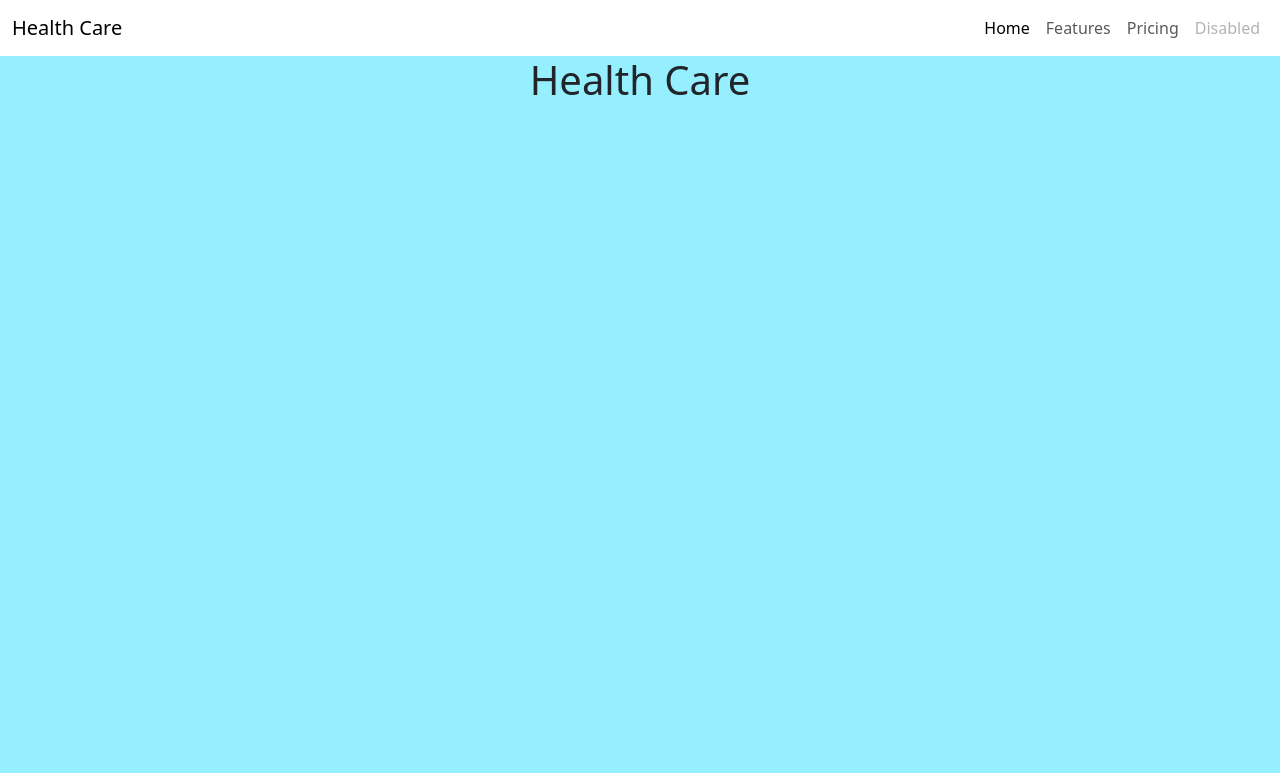
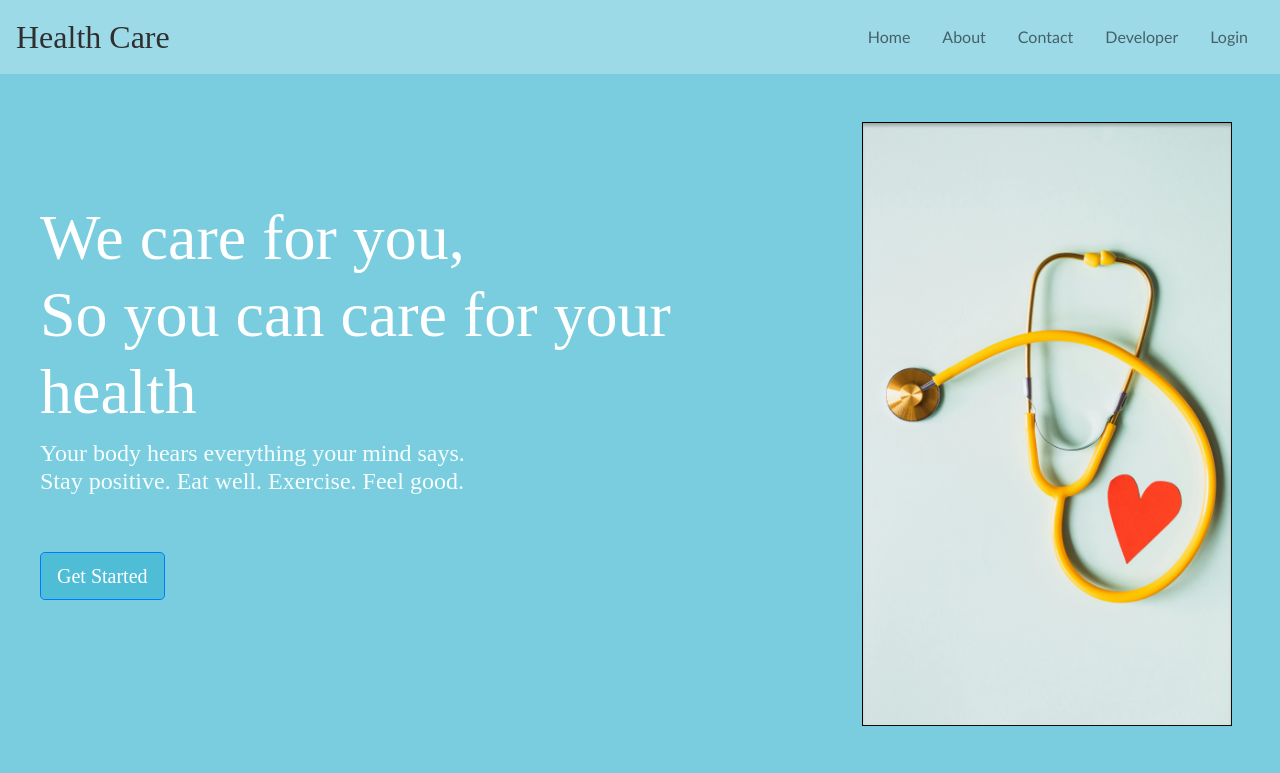
Before and after one commit to ApoorvaKhajbage/medicine_recommendation_system, a Flask app: template templates/index.html in a window 1280 px wide. Shown: the top 773 px of the page. Run offline with Flask 3, Linux system fonts and the light colour scheme; the template is opened without the code that fills it, so the values that code supplies are empty; some libraries are stand-ins or nearby versions.

Commit message:
homepage created

```diff
--- a/templates/index.html
+++ b/templates/index.html
@@ -1,37 +1,65 @@
-<!doctype html>
+<!DOCTYPE html>
 <html lang="en">
+
 <head>
-  <meta charset="utf-8">
-  <meta name="viewport" content="width=device-width, initial-scale=1">
-  <title>Bootstrap demo</title>
-  <link href="https://cdn.jsdelivr.net/npm/bootstrap@5.3.3/dist/css/bootstrap.min.css" rel="stylesheet" integrity="sha384-QWTKZyjpPEjISv5WaRU9OFeRpok6YctnYmDr5pNlyT2bRjXh0JMhjY6hW+ALEwIH" crossorigin="anonymous">
+    <meta charset="UTF-8">
+    <meta name="viewport" content="width=device-width, initial-scale=1.0">
+    <title>Medicine Recommendation System</title>
+    <link href="https://stackpath.bootstrapcdn.com/bootstrap/4.5.2/css/bootstrap.min.css" rel="stylesheet">
+    <link rel="stylesheet" href="style.css">
 </head>
-<body style=" background-color:#96EFFF;">
-<nav class="navbar navbar-expand-lg navbar-light" style="background-color:#ffffff;">
-  <div class="container-fluid">
-    <a class="navbar-brand" href="#">Health Care</a>
-    <button class="navbar-toggler" type="button" data-bs-toggle="collapse" data-bs-target="#navbarNav" aria-controls="navbarNav" aria-expanded="false" aria-label="Toggle navigation">
+
+<body style="background-color: rgba(59, 182, 209, 0.68);">
+    <nav class="navbar navbar-expand-lg navbar-dark" style="background-color: rgba(255, 255, 255, 0.26);">
+        <a class="navbar-brand"
+            style="font-size: 2rem;font-family: 'Times New Roman', Times, serif; color:rgb(47, 47, 47)" href="#">Health
+            Care</a>
+        <button class="navbar-toggler" type="button" data-toggle="collapse" data-target="#navbarSupportedContent"
+            aria-controls="navbarSupportedContent" aria-expanded="false" aria-label="Toggle navigation">
             <span class="navbar-toggler-icon"></span>
         </button>
-    <div class="collapse navbar-collapse justify-content-end" id="navbarNav">
-      <ul class="navbar-nav">
+
+        <div class="collapse navbar-collapse " id="navbarSupportedContent">
+            <ul class="navbar-nav ml-auto ">
                 <li class="nav-item">
-          <a class="nav-link active" aria-current="page" href="#">Home</a>
+                    <a class=" customLink" href="#">Home</a>
                 </li>
                 <li class="nav-item">
-          <a class="nav-link" href="#">Features</a>
+                    <a class=" customLink" href="#">About</a>
                 </li>
                 <li class="nav-item">
-          <a class="nav-link" href="#">Pricing</a>
+                    <a class=" customLink" href="#">Contact</a>
                 </li>
                 <li class="nav-item">
-          <a class="nav-link disabled" aria-disabled="true">Disabled</a>
+                    <a class=" customLink" href="#">Developer</a>
+                </li>
+                <li class="nav-item">
+                    <a class=" customLink" href="#">Login</a>
                 </li>
             </ul>
         </div>
+    </nav>
+
+    <!-- Hero section -->
+    <div class="d-flex vh-90  justify-content-center  align-items-center ">
+        <div class="w-75 p-4 ml-3 mb-5 justify-content-center fs-1" style=" font-family: Lora;">
+            <h1 style="font-size: 4rem; color:white;">We care for you, <br> So you can care for your health</h1>
+            <h4 style="color: #f5fefd;">Your body hears everything your mind says.<br>
+                Stay positive. Eat well. Exercise. Feel good.</h4>
+            <button class="btn btn-primary  btn-lg mt-5 " style="background-color: rgba(59, 182, 209, 0.68);" onclick="redirectToDashboard()" >Get Started</button>
         </div>
-</nav>
-<h1 class="text-center">Health Care</h1>
-<script src="https://cdn.jsdelivr.net/npm/bootstrap@5.3.3/dist/js/bootstrap.bundle.min.js" integrity="sha384-YvpcrYf0tY3lHB60NNkmXc5s9fDVZLESaAA55NDzOxhy9GkcIdslK1eN7N6jIeHz" crossorigin="anonymous"></script>
+        <div class="w-50 p-5 justify-content-center align-items-center ">
+            <img src="../static/hero.png" width="370" class="img-fluid ml-5 " alt="hero image">
+        </div>
+    </div>
+
+<script>
+    function redirectToDashboard() {
+        window.location.href = 'dashboard.html';
+    }
+</script>
+    <script src="https://code.jquery.com/jquery-3.5.1.slim.min.js"></script>
+    <script src="https://cdn.jsdelivr.net/npm/bootstrap@4.5.2/dist/js/bootstrap.bundle.min.js"></script>
 </body>
+
 </html>
--- /dev/null
+++ b/templates/style.css
@@ -0,0 +1,15 @@
+
+.customLink{
+    color: rgba(0, 0, 0, 0.559);
+    font-size: 1rem;
+    font-family: 'Gill Sans', 'Gill Sans MT', Calibri, 'Trebuchet MS', sans-serif;
+    text-decoration: none;
+    display: block;
+    padding: .3rem 1rem
+}
+.customLink:hover{
+    text-decoration: none;
+    color: rgb(26, 76, 112);
+    /* background: #84d8ff; */
+    border-radius: 20%;
+}
```
Also changed, not shown: templates/dashboard.html (added, +11 -0 lines), static/Ellipse 1.png (added), static/Ellipse 2.png (added), static/description 1.png (added), static/diet 1.png (added), static/hero.png (added), static/image 2.png (added), static/image 3.png (added), static/lumiLogo.png (added), static/medicine 1.png (added), static/precaution 1.png (added), static/workout 1.png (added). Lines whose indentation alone changed are shown as unchanged.
